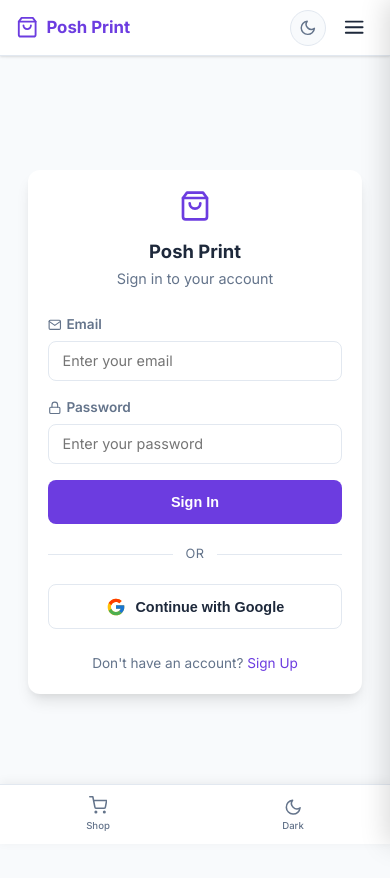
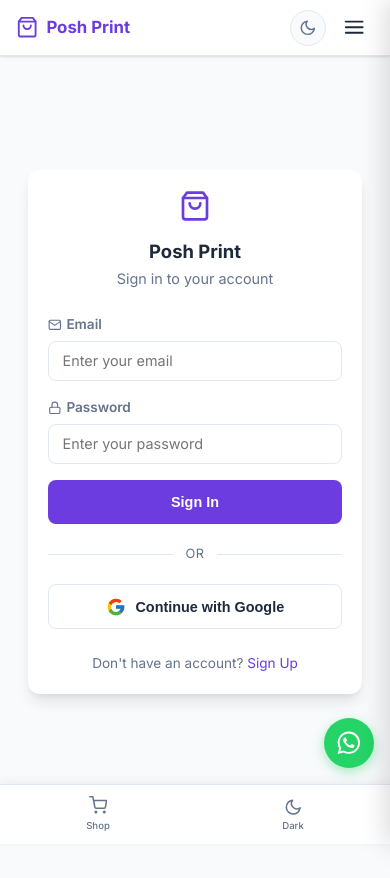
Before and after one commit to phillydontdance/poshprint, a React (Vite) app: page /login in a window 390 px wide. Built offline with nearby package versions, Linux system fonts and the light colour scheme; no server answers.

Commit message:
Add phone photo upload and WhatsApp chat button

```diff
--- a/src/App.css
+++ b/src/App.css
@@ -851,6 +851,79 @@
 }
 .settings-card h3 { margin-bottom: 0.25rem; }
 
+/* ============ IMAGE UPLOAD ============ */
+.image-upload-group {
+  display: flex;
+  align-items: center;
+  gap: 0.75rem;
+  flex-wrap: wrap;
+}
+.image-upload-group input {
+  flex: 1;
+  min-width: 150px;
+  padding: 0.65rem 0.85rem;
+  border: 1px solid var(--border);
+  border-radius: 8px;
+  font-size: 0.9rem;
+  background: var(--input-bg);
+  color: var(--text);
+  outline: none;
+}
+.image-upload-group input:focus { border-color: var(--primary); }
+.image-upload-btn {
+  white-space: nowrap;
+  cursor: pointer;
+  min-height: 44px;
+}
+.image-or {
+  font-size: 0.8rem;
+  color: var(--text-muted);
+  text-transform: uppercase;
+}
+.image-preview {
+  position: relative;
+  margin-top: 0.75rem;
+  display: inline-block;
+}
+.image-preview img {
+  width: 120px;
+  height: 120px;
+  object-fit: cover;
+  border-radius: var(--radius);
+  border: 2px solid var(--border);
+}
+.image-preview .btn-remove {
+  position: absolute;
+  top: -8px;
+  right: -8px;
+}
+
+/* ============ WHATSAPP BUTTON ============ */
+.whatsapp-float {
+  position: fixed;
+  bottom: 24px;
+  right: 24px;
+  width: 56px;
+  height: 56px;
+  background: #25D366;
+  color: #fff;
+  border-radius: 50%;
+  display: flex;
+  align-items: center;
+  justify-content: center;
+  font-size: 1.8rem;
+  box-shadow: 0 4px 12px rgba(37, 211, 102, 0.4);
+  z-index: 90;
+  text-decoration: none;
+  transition: transform 0.2s, box-shadow 0.2s;
+}
+.whatsapp-float:hover {
+  transform: scale(1.1);
+  box-shadow: 0 6px 20px rgba(37, 211, 102, 0.5);
+  text-decoration: none;
+}
+.whatsapp-float svg { font-size: 1.6rem; }
+
 /* ============ MOBILE NAVIGATION ============ */
 .desktop-only { display: flex; }
 .mobile-only { display: none !important; }
@@ -1030,6 +1103,14 @@
     min-height: calc(100dvh - 56px);
   }
 
+  /* WhatsApp button above bottom tab bar */
+  .whatsapp-float {
+    bottom: 76px;
+    right: 16px;
+    width: 50px;
+    height: 50px;
+  }
+
   /* Auth */
   .auth-page { padding: 1rem; min-height: calc(100vh - 56px - 60px); }
   .auth-card { padding: 1.5rem; max-width: 100%; }
--- a/src/App.jsx
+++ b/src/App.jsx
@@ -12,6 +12,7 @@
 import AdminProducts from './pages/admin/AdminProducts';
 import AdminOrders from './pages/admin/AdminOrders';
 import AdminSettings from './pages/admin/AdminSettings';
+import { IoLogoWhatsapp } from 'react-icons/io5';
 import './App.css';
 
 function AppRoutes() {
@@ -20,6 +21,15 @@
   return (
     <>
       <Navbar />
+      <a
+        href="https://wa.me/254706276584?text=Hi%20Posh%20Print!%20I'm%20interested%20in%20your%20services."
+        target="_blank"
+        rel="noopener noreferrer"
+        className="whatsapp-float"
+        title="Chat on WhatsApp"
+      >
+        <IoLogoWhatsapp />
+      </a>
       <main className="main-content">
         <Routes>
           {/* Public */}
--- a/src/pages/admin/AdminProducts.jsx
+++ b/src/pages/admin/AdminProducts.jsx
@@ -2,7 +2,29 @@
 import { useAuth } from '../../context/AuthContext';
 import { useSettings } from '../../context/SettingsContext';
 import { fetchProducts, createProduct, updateProduct, deleteProduct } from '../../services/api';
-import { FiPlus, FiEdit2, FiTrash2, FiPackage, FiX, FiSave } from 'react-icons/fi';
+import { FiPlus, FiEdit2, FiTrash2, FiPackage, FiX, FiSave, FiCamera, FiImage } from 'react-icons/fi';
+
+const MAX_IMAGE_SIZE = 5 * 1024 * 1024; // 5MB
+
+function compressImage(file, maxWidth = 800) {
+  return new Promise((resolve) => {
+    const reader = new FileReader();
+    reader.onload = (e) => {
+      const img = new Image();
+      img.onload = () => {
+        const canvas = document.createElement('canvas');
+        const ratio = Math.min(maxWidth / img.width, 1);
+        canvas.width = img.width * ratio;
+        canvas.height = img.height * ratio;
+        const ctx = canvas.getContext('2d');
+        ctx.drawImage(img, 0, 0, canvas.width, canvas.height);
+        resolve(canvas.toDataURL('image/jpeg', 0.8));
+      };
+      img.src = e.target.result;
+    };
+    reader.readAsDataURL(file);
+  });
+}
 
 export default function AdminProducts() {
   const { token } = useAuth();
@@ -174,8 +196,36 @@
               </div>
 
               <div className="form-group">
-                <label>Image URL</label>
-                <input name="image" value={form.image} onChange={handleChange} placeholder="https://..." />
+                <label><FiImage /> Product Image</label>
+                <div className="image-upload-group">
+                  <label className="btn btn-secondary image-upload-btn">
+                    <FiCamera /> Take / Choose Photo
+                    <input
+                      type="file"
+                      accept="image/*"
+                      capture="environment"
+                      style={{ display: 'none' }}
+                      onChange={async (e) => {
+                        const file = e.target.files[0];
+                        if (!file) return;
+                        if (file.size > MAX_IMAGE_SIZE) {
+                          setError('Image must be under 5MB');
+                          return;
+                        }
+                        const base64 = await compressImage(file);
+                        setForm({ ...form, image: base64 });
+                      }}
+                    />
+                  </label>
+                  <span className="image-or">or</span>
+                  <input name="image" value={form.image.startsWith('data:') ? '' : form.image} onChange={handleChange} placeholder="Paste image URL..." />
+                </div>
+                {form.image && (
+                  <div className="image-preview">
+                    <img src={form.image} alt="Preview" />
+                    <button type="button" className="btn-remove" onClick={() => setForm({ ...form, image: '' })}>×</button>
+                  </div>
+                )}
               </div>
 
               <div className="form-actions">
```
Also changed, not shown: 1 other file (tests, documents, lock files or other folders).
